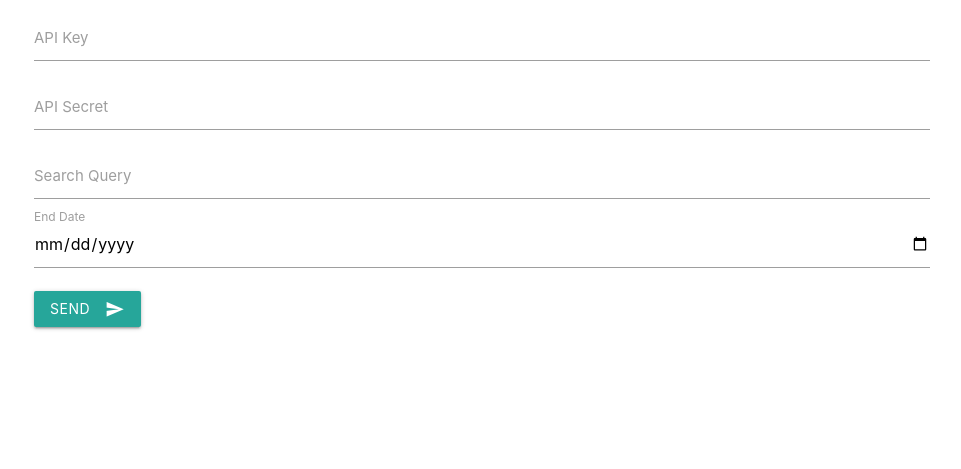
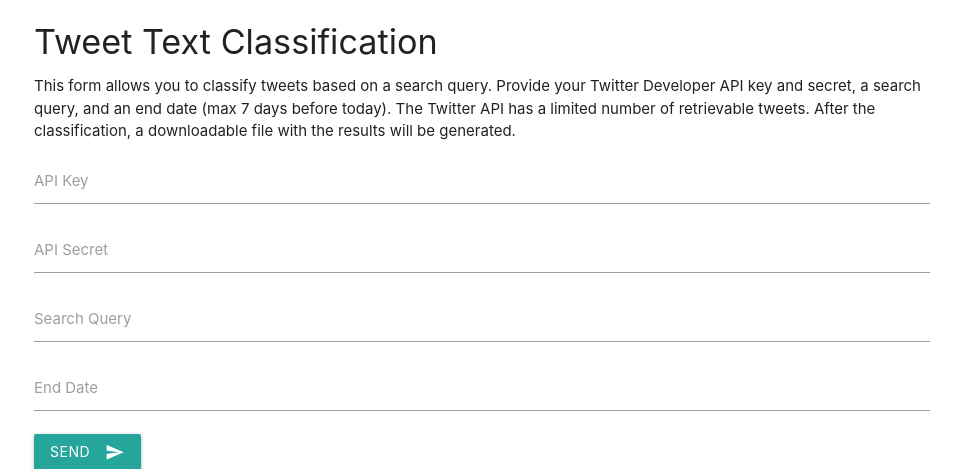
Before and after one commit to Largnaster/thesisgui, a Django app: page /classification/ in a window 1280 px wide. Shown: the top 469 px of the page, without its empty margins (158-1119 px from the left). Run offline with Django 4.2, Linux system fonts and the light colour scheme.

Commit message:
Added styling and scripts for downloads

```diff
--- a/templates/index.html
+++ b/templates/index.html
@@ -13,6 +13,12 @@
   </head>
   <body>
     <div class="container">
+      <h4>Tweet Text Classification</h4>
+      <p>
+        This form allows you to classify tweets based on a search query. Provide your Twitter Developer API key and secret,
+        a search query, and an end date (max 7 days before today). The Twitter API has a limited number of retrievable tweets.
+        After the classification, a downloadable file with the results will be generated.
+      </p>
       <form action="{% url 'classification:classify' %}" method="post">
         {% csrf_token %}
         <div class="input-field">
@@ -28,13 +34,37 @@
           <label for="search_query">Search Query</label>
         </div>
         <div class="input-field">
-          <input type="date" name="end_date" id="end_date" class="datepicker" />
+          <input type="text" name="end_date" id="end_date" class="datepicker" />
           <label for="end_date">End Date</label>
         </div>
         <button class="btn waves-effect waves-light" type="submit" name="action">Send
           <i class="material-icons right">send</i>
         </button>
       </form>
+      <div id="loader" class="row" style="display: none;">
+        <div class="col s12 center-align">
+          <div class="preloader-wrapper big active">
+            <div class="spinner-layer spinner-blue-only">
+              <div class="circle-clipper left">
+                <div class="circle"></div>
+              </div>
+              <div class="gap-patch">
+                <div class="circle"></div>
+              </div>
+              <div class="circle-clipper right">
+                <div class="circle"></div>
+              </div>
+            </div>
+          </div>
+          <p>Loading, please wait...</p>
+        </div>
+      </div>
+      <div id="success" class="row" style="display: none;">
+        <div class="col s12 center-align">
+          <i class="material-icons green-text">check_circle</i>
+          <p>File generated successfully!</p>
+        </div>
+      </div>
       {% if error %}
         <hr />
         <p>{{ error }}</p>
@@ -45,15 +75,69 @@
     </div>
     <script src="https://cdnjs.cloudflare.com/ajax/libs/materialize/1.0.0/js/materialize.min.js"></script>
     <script>
+      function downloadFile(data, fileName) {
+        const blob = new Blob([data], { type: 'text/csv' });
+        const url = window.URL.createObjectURL(blob);
+        const link = document.createElement('a');
+        link.href = url;
+        link.download = fileName;
+        link.click();
+        window.URL.revokeObjectURL(url);
+      }
+
+      function hideSuccessMessage() {
+        const successElem = document.getElementById('success');
+        successElem.style.display = 'none';
+      }
+
       document.addEventListener('DOMContentLoaded', function() {
-        var start_date_elem = document.getElementById('start_date');
+        var end_date_elem = document.getElementById('end_date');
 
-        var start_date_instance = M.Datepicker.init(start_date_elem, {
+        var end_date_instance = M.Datepicker.init(end_date_elem, {
           autoClose: true,
           format: 'yyyy-mm-dd',
           setDefaultDate: true,
-          defaultDate: new Date(start_date_elem.value)
+          defaultDate: new Date(end_date_elem.value)
         });
+      });
+
+      const formElem = document.querySelector('form');
+      formElem.addEventListener('submit', function(e) {
+        e.preventDefault();
+
+        const loaderElem = document.getElementById('loader');
+        const successElem = document.getElementById('success');
+        const submitBtn = document.querySelector('button[type="submit"]');
+
+        loaderElem.style.display = 'block';
+        submitBtn.disabled = true;
+
+        const xhr = new XMLHttpRequest();
+        const classify_url = "{% url 'classification:classify' %}"
+        xhr.open('POST', classify_url, true);
+        xhr.setRequestHeader('X-CSRFToken', '{{ csrf_token }}');
+        xhr.responseType = 'blob';
+
+        xhr.onload = function() {
+          if (xhr.status === 200) {
+            const disposition = xhr.getResponseHeader('Content-Disposition');
+            const fileName = disposition.match(/filename="(.+)"/)[1];
+            downloadFile(xhr.response, fileName);
+
+            loaderElem.style.display = 'none';
+            successElem.style.display = 'block';
+
+            setTimeout(function() {
+              hideSuccessMessage();
+              submitBtn.disabled = false;
+            }, 3000);
+          } else {
+            // Handle error
+            console.error('Request failed');
+          }
+        };
+
+        xhr.send(new FormData(formElem));
       });
     </script>
   </body>
```
